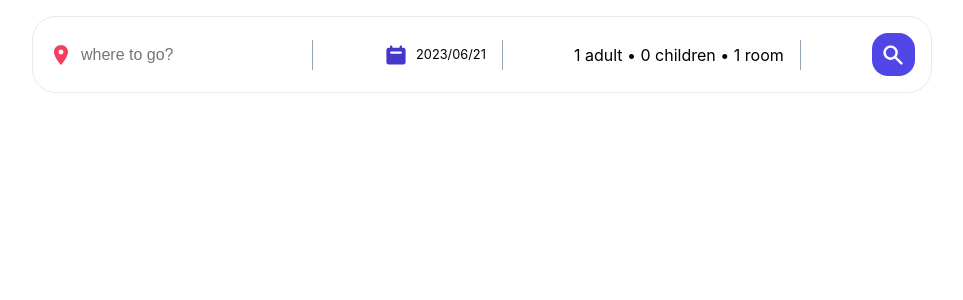
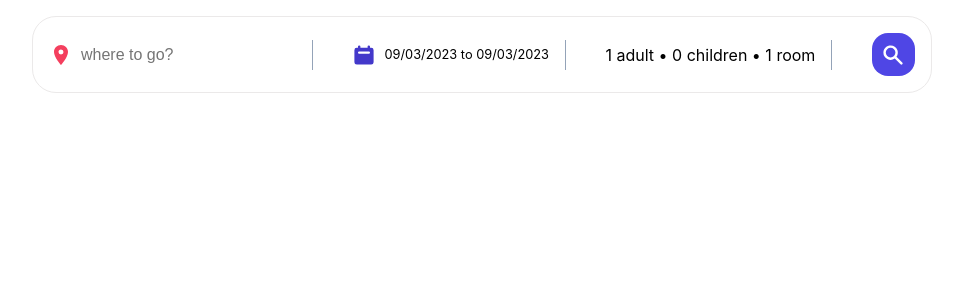
Before and after one commit to orgamiryazdani/booking-hotel, a React (Vite) app: page / in a window 1280 px wide. Shown: the top 300 px of the page, without its empty margins (158-1121 px from the left). Built offline with nearby package versions, Linux system fonts and the light colour scheme.

Commit message:
add date range

```diff
--- a/src/components/Header/Header.jsx
+++ b/src/components/Header/Header.jsx
@@ -3,6 +3,10 @@ import { HiCalendar, HiMinus, HiPlus } from "react-icons/hi"
 import { HiSearch } from "react-icons/hi"
 import { useRef, useState } from "react"
 import useOutsideClick from "../../hooks/useOutsideClick";
+import { DateRange } from 'react-date-range';
+import 'react-date-range/dist/styles.css'; // main style file
+import 'react-date-range/dist/theme/default.css'; // theme css file
+import { format } from "date-fns";
 
 function Header() {
     const [destination, setDestination] = useState("");
@@ -12,6 +16,15 @@ function Header() {
         children: 0,
         room: 1
     });
+    const [date, setDate] = useState([
+        {
+            startDate: new Date(),
+            endDate: new Date(),
+            key: 'selection',
+        },
+    ])
+    const [openDate, setOpenDate] = useState(false)
+
     const handleOptions = (name, operation) => {
         setOptions(prev => {
             return {
@@ -39,7 +52,17 @@ function Header() {
                 </div>
                 <div className="headerSearchItem">
                     <HiCalendar className="headerIcon dateIcon" />
-                    <div className="dateDropDown">2023/06/21</div>
+                    <div onClick={() => setOpenDate(!openDate)} className="dateDropDown">
+                        {`${format(date[0].startDate,"MM/dd/yyy")} to ${format(date[0].endDate,"MM/dd/yyy")}`}
+                    </div>
+                    {openDate && <DateRange
+                        onChange={item => setDate([item.selection])}
+                        ranges={date}
+                        className="date"
+                        minDate={new Date()}
+                        moveRangeOnFirstSelection={true}
+                    />
+                    }
                     <span className="seperator"></span>
                 </div>
                 <div className="headerSearchItem">
```
Also changed, not shown: package.json (indentation only), 1 other file (tests, documents, lock files or other folders).
